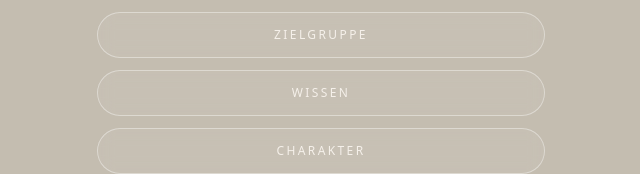
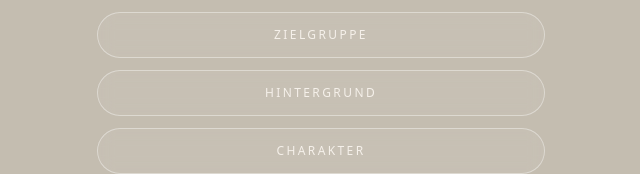
Before and after one commit to StefaniaMaDolak/stefania-dolak-charactercard, a Next.js app: page / in a window 1280 px wide. Shown: the part 555-729 px from the top of the page, without its empty margins (319-959 px from the left). Built offline with nearby package versions, Linux system fonts and the light colour scheme.

Commit message:
BEREICH UMBENANNT: Wissen → Hintergrund. Navigation und ID angepasst.

```diff
--- a/src/app/page.tsx
+++ b/src/app/page.tsx
@@ -128,7 +128,7 @@ export default function Home() {
             ...(config.bereiche.profil ? [{ label: "Profil", id: "profil" }] : []),
             ...(config.bereiche.angebot ? [{ label: "Angebot", id: "angebot" }] : []),
             ...(config.bereiche.zielgruppe ? [{ label: "Zielgruppe", id: "zielgruppe" }] : []),
-            ...(config.bereiche.wissen ? [{ label: "Wissen", id: "wissen" }] : []),
+            ...(config.bereiche.wissen ? [{ label: "Hintergrund", id: "hintergrund" }] : []),
             ...(config.bereiche.charakter ? [{ label: "Charakter", id: "charakter" }] : []),
             ...(config.bereiche.spezial ? [{ label: "Spezial", id: "spezial" }] : []),
             ...(config.bereiche.kontakt ? [{ label: "Kontakt", id: "kontakt" }] : []),
@@ -228,7 +228,6 @@ export default function Home() {
               ))}
             </div>
 
-            {/* CTA */}
             <div className="pt-8">
               <a
                 href={`mailto:${config.meta.email}?subject=Termin%20vereinbaren`}
@@ -287,15 +286,15 @@ export default function Home() {
         </section>
       )}
 
-      {/* WISSEN (Vita + Hintergrund) */}
+      {/* HINTERGRUND */}
       {config.bereiche.wissen && (
         <section
-          id="wissen"
+          id="hintergrund"
           className="py-16 px-6"
           style={{ backgroundColor: "var(--ccq-secondary)" }}
         >
           <div className="max-w-2xl mx-auto text-center space-y-8">
-            <h2 className="text-3xl font-light tracking-wide">Wissen</h2>
+            <h2 className="text-3xl font-light tracking-wide">Hintergrund</h2>
             <div className="w-12 h-px bg-white/30 mx-auto" />
 
             <div className="space-y-6 text-left">
@@ -338,7 +337,7 @@ export default function Home() {
         </section>
       )}
 
-      {/* SPEZIAL (leer für PDFs) */}
+      {/* SPEZIAL */}
       {config.bereiche.spezial && (
         <section
           id="spezial"
```
